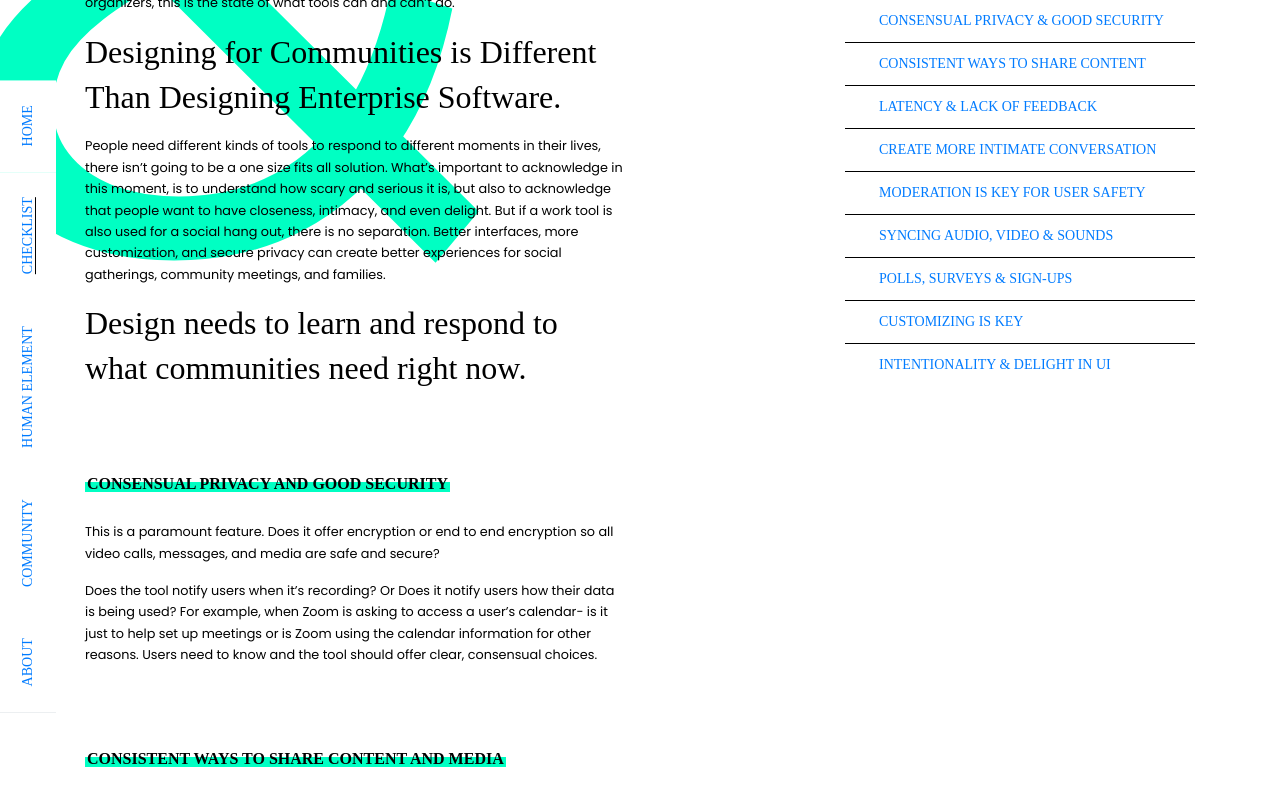
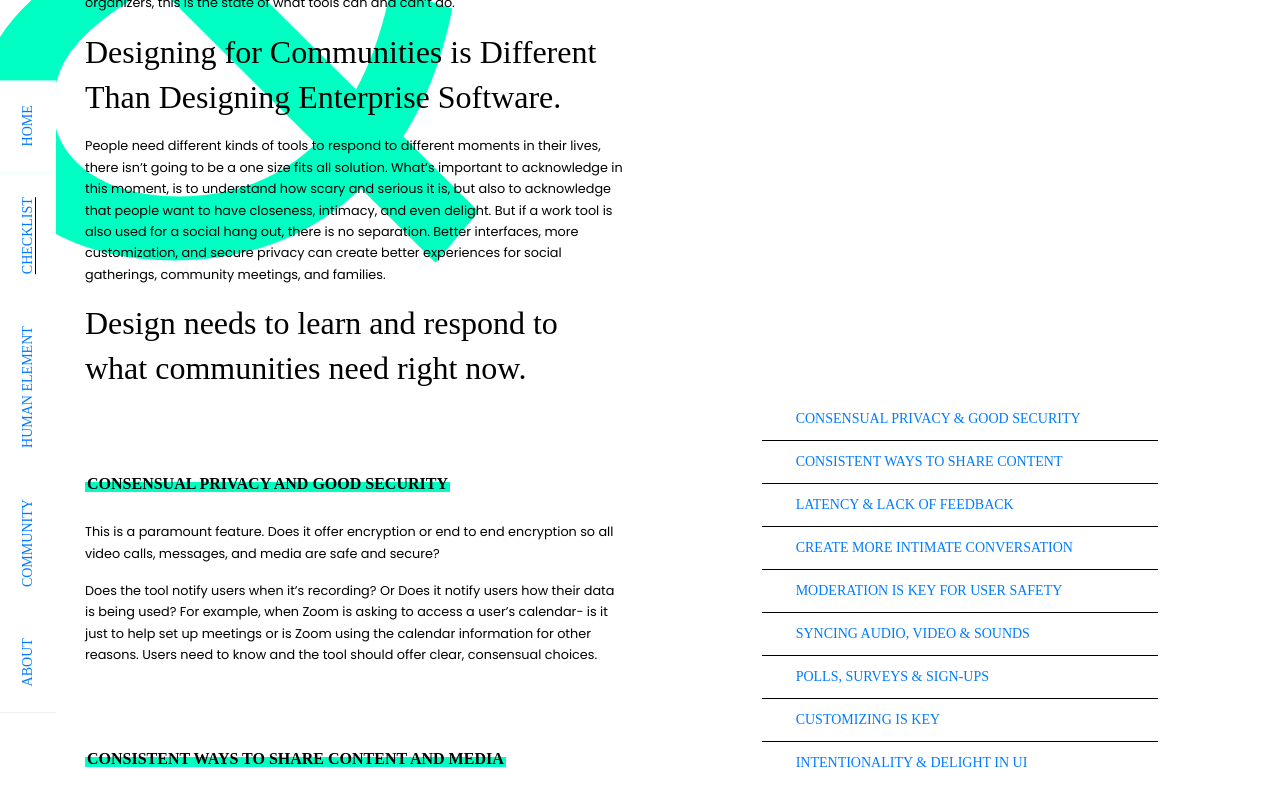
Before and after one commit to jaymollica/delight, a website built with Parcel: page checklist.html in a window 1280 px wide. Shown: the top 793 px of the page. Built offline with nearby package versions, Linux system fonts and the light colour scheme; a web font is replaced by a local one.

```diff
--- a/checklist.html
+++ b/checklist.html
@@ -126,7 +126,7 @@
 
       </div>
 
-      <div class="col-md-4 inpage-nav align-self-start sticky-top offset-md-2 d-none d-md-block">
+      <div class="col-md-4 inpage-nav align-self-start fixed-bottom offset-md-7 d-none d-md-block">
           <ul>
             <li><a href="#consensual-privacy"><span class="title-el">Consensual Privacy &amp; Good Security</span></a></li>
             <li><a href="#ways-to-share"><span class="title-el">Consistent Ways to Share Content</span></a></li>
--- a/sass/delight.scss
+++ b/sass/delight.scss
@@ -398,6 +398,7 @@
 
 .logo-container {
 	margin-top:10rem;
+	margin-bottom: 10rem;
 	img {
 		max-width: 100%;
 	}
@@ -475,6 +476,13 @@
 		}
 
 	}
+
+	.row {
+		.inpage-nav {
+
+		}
+	}
+
 }
 
 .row.feature-link {
```
Also changed, not shown: css/delight.css, 1 other file.
